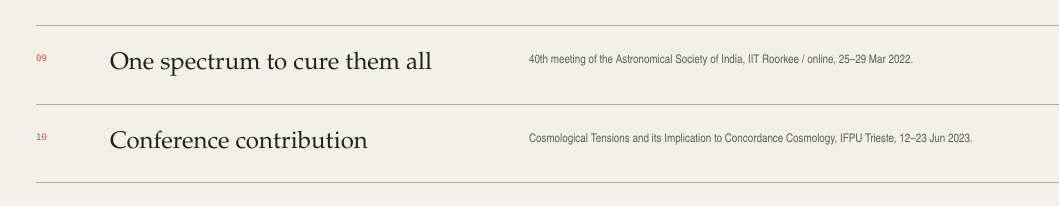
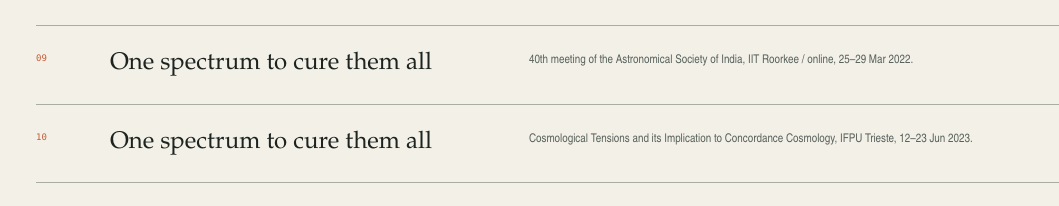
Before and after one commit to dkhaz/dhiraj-hazra-cosmology, a Next.js app: page /talks in a window 1280 px wide. Shown: the part 1307-1513 px from the top of the page, without its empty margins (12-1071 px from the left). Built offline with nearby package versions, Linux system fonts and the light colour scheme.

Commit message:
Correct IFPU Trieste talk title

```diff
--- a/app/talks/page.tsx
+++ b/app/talks/page.tsx
@@ -15,7 +15,7 @@ const earlyTalks = [
   ["Reconstruction from WMAP and Planck", "New Perspectives on Cosmology, APCTP, 25–29 Nov 2013; Cosmology and Fundamental Physics IV, APCTP, 5–15 Dec 2013."],
   ["Joining bits and pieces of reionization history", "Concordances and Challenges in Cosmology after Planck, Sexten, 18–22 Feb 2019."],
   ["One spectrum to cure them all", "40th meeting of the Astronomical Society of India, IIT Roorkee / online, 25–29 Mar 2022."],
-  ["Conference contribution", "Cosmological Tensions and its Implication to Concordance Cosmology, IFPU Trieste, 12–23 Jun 2023."],
+  ["One spectrum to cure them all", "Cosmological Tensions and its Implication to Concordance Cosmology, IFPU Trieste, 12–23 Jun 2023."],
   ["CMB Data: A Discussion on Physics and Systematics", "4th BRICS–AGAC symposium, SGT University, Haryana, 17–19 Dec 2024."],
   ["Primordial Features and CMB Anomalies", "Tensions and Anomalies on the Sky, Centre for Theoretical Physics, Jamia Millia Islamia, New Delhi, 6–8 Mar 2025."],
   ["ECHO from CMB Bharat", "Rethinking Cosmology, Raman Research Institute, Bengaluru, 10 Dec 2025."],
```
